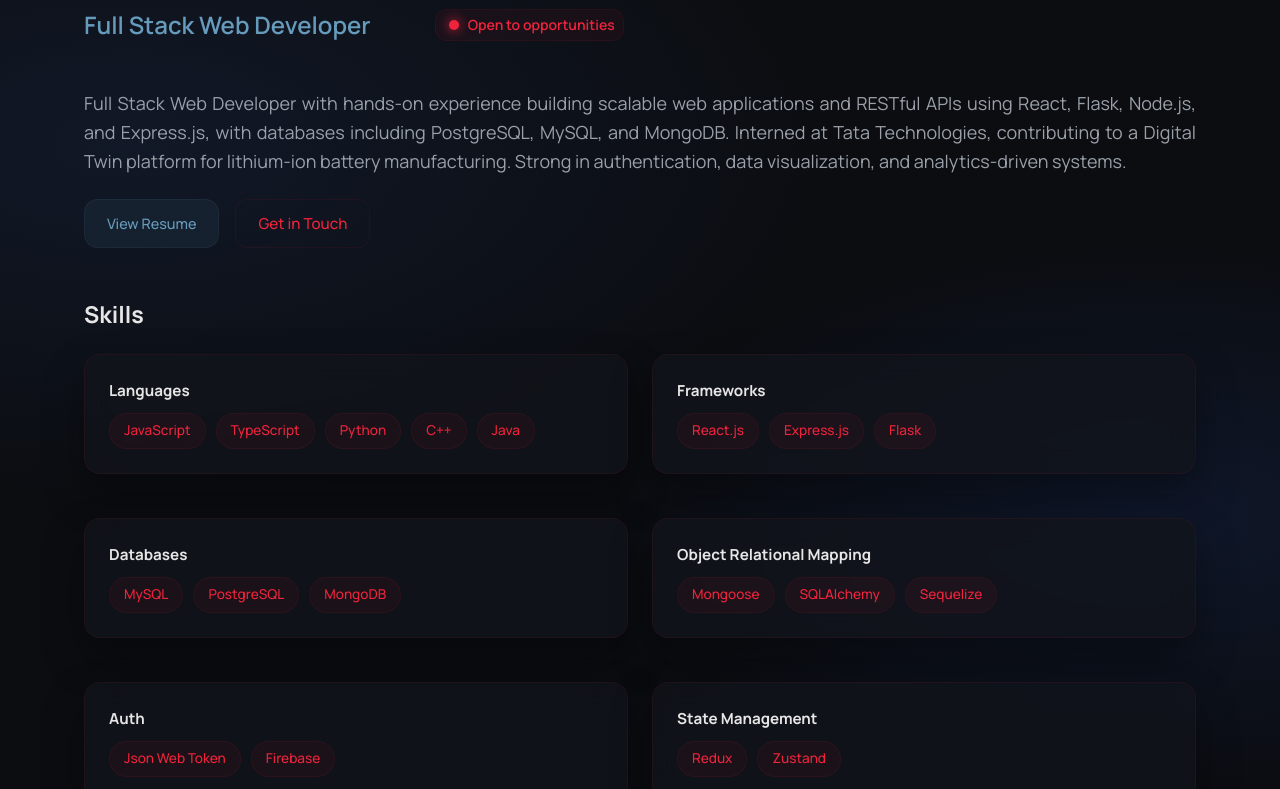
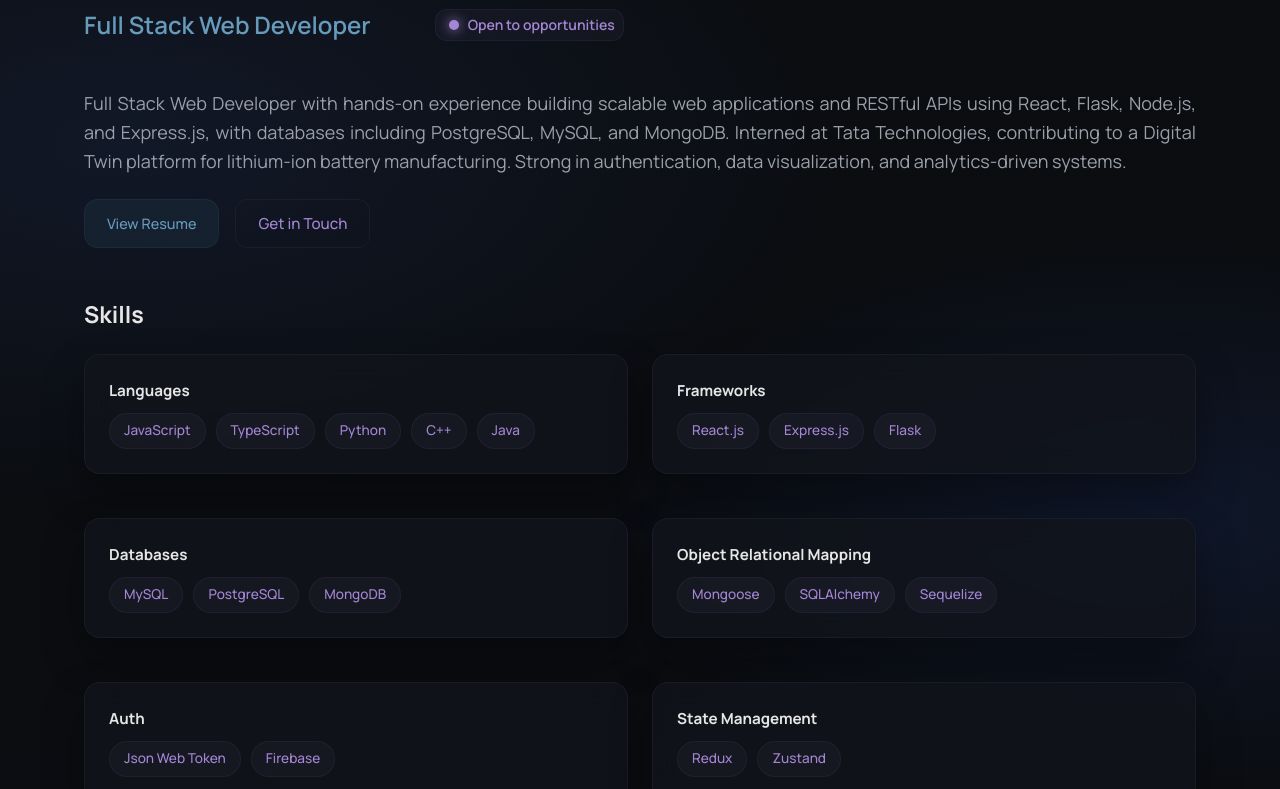
Before and after one commit to Balagurubarann/portfolio, a plain HTML site: page index.html in a window 1280 px wide. Shown: the part 229-1018 px from the top of the page. Drawn offline with Linux system fonts and the light colour scheme.

Commit message:
Change accent colors in styles.css

```diff
--- a/styles.css
+++ b/styles.css
@@ -3,13 +3,13 @@
     --card: rgba(18, 21, 27, 0.75);
     --text: #e6e6e6;
     --muted: #9aa0aa;
-    --accent: rgb(239, 35, 60);
-    --accent-glow: rgba(239, 35, 60, 0.05);
+    --accent: rgb(164, 134, 213);
+    --accent-glow: rgba(164, 134, 213, 0.05);
     --green: rgb(102, 155, 188);
     --green-accent: rgba(102, 155, 188, 0.082);
-    --border: rgba(239, 35, 60, 0.08);
+    --border: rgba(164, 134, 213, 0.08);
     --icon: var(--accent);
-    --tag-hover: rgba(239, 35, 60, 0.10);
+    --tag-hover: rgba(164, 134, 213, 0.10);
 }
 * { box-sizing: border-box; margin: 0; padding: 0; }
 body {
```
